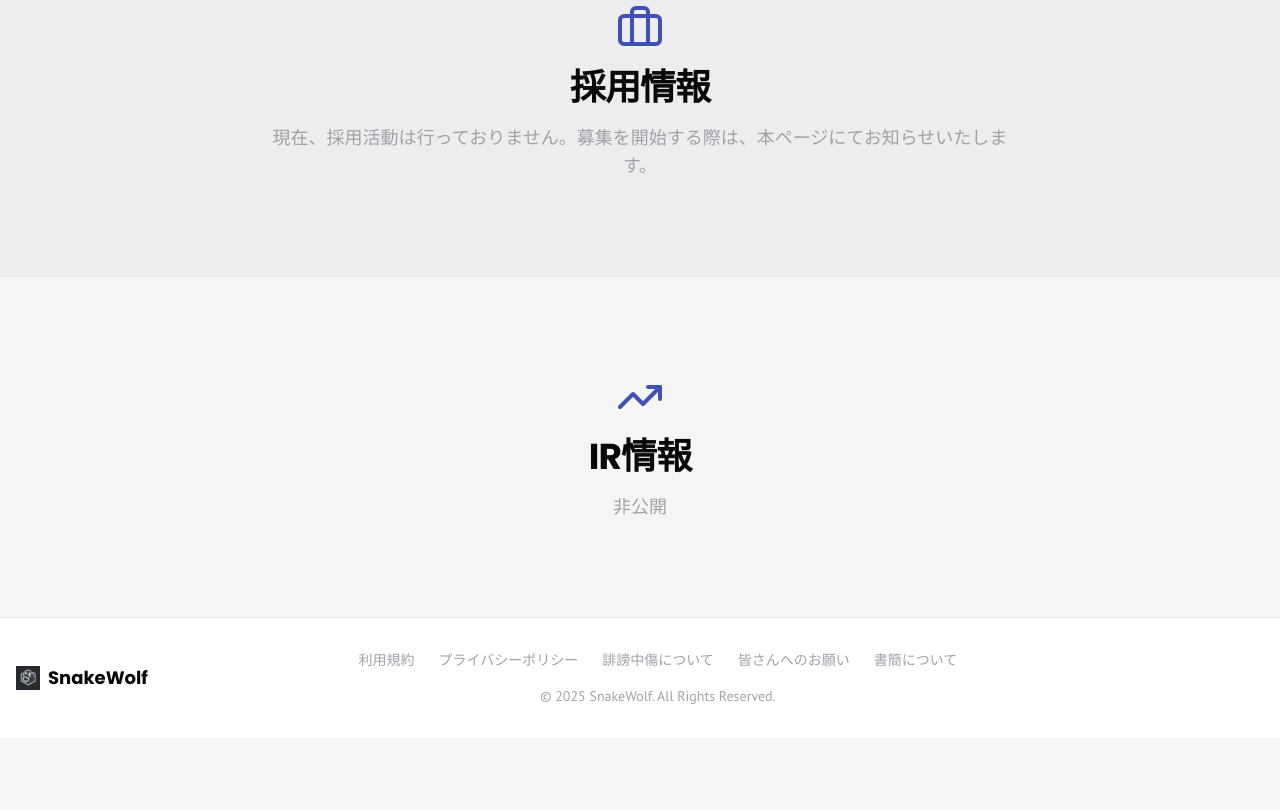
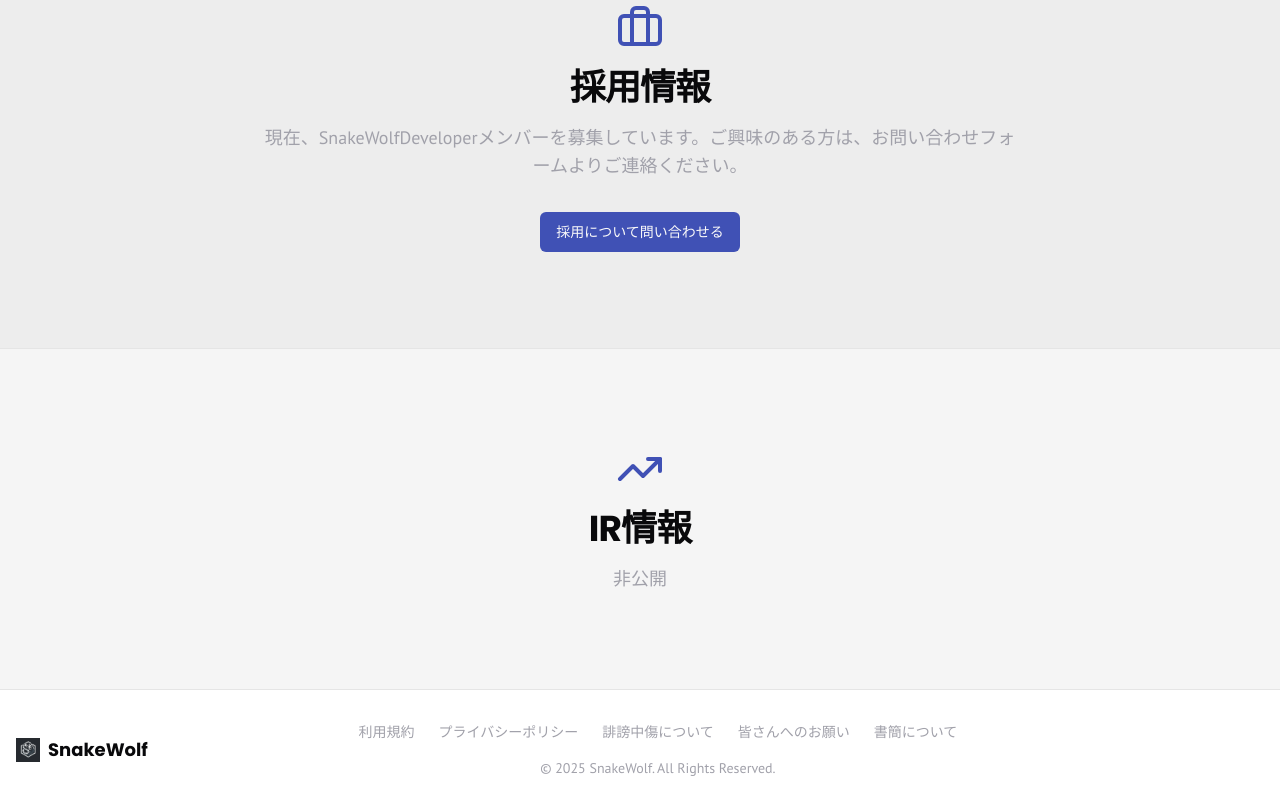
Before and after one commit to snakewolflab/snakewolf-website, a Next.js app: page /about in a window 1280 px wide. Shown: the part 2080-2890 px from the top of the page. Before the commit the page ends 2818 px from the top, so only its background shows below. Built offline with nearby package versions, Linux system fonts and the light colour scheme.

Commit message:
採用情報にSnakeWolfDebeloperメンバーを募集を追加

```diff
--- a/src/app/about/page.tsx
+++ b/src/app/about/page.tsx
@@ -152,8 +152,11 @@ export default function AboutPage() {
           <Briefcase className="mx-auto h-12 w-12 text-primary mb-4" />
           <h2 className="font-headline text-3xl md:text-4xl font-bold tracking-tight">採用情報</h2>
           <p className="mt-4 max-w-3xl mx-auto text-lg text-muted-foreground">
-            現在、採用活動は行っておりません。募集を開始する際は、本ページにてお知らせいたします。
+            現在、SnakeWolfDeveloperメンバーを募集しています。ご興味のある方は、お問い合わせフォームよりご連絡ください。
           </p>
+          <Button asChild className="mt-8">
+            <Link href="/contact">採用について問い合わせる</Link>
+          </Button>
         </div>
       </section>
 
```
